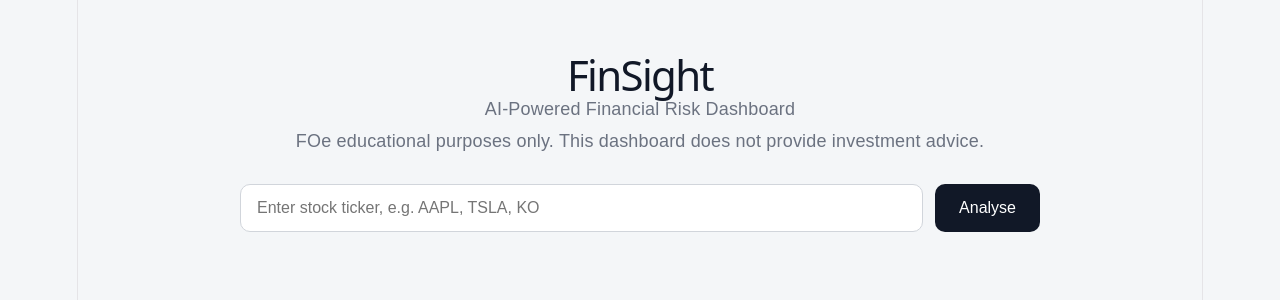
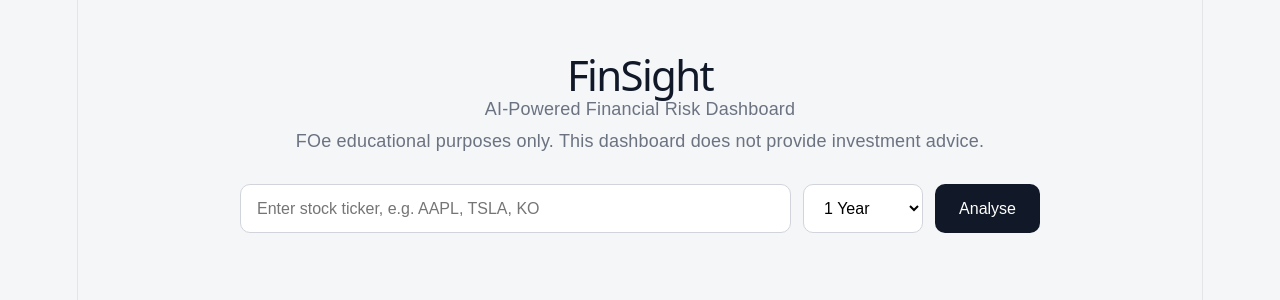
Before and after one commit to HY0831/finsight-financial-risk-dashboard, a React app in the folder frontend/: page / in a window 1280 px wide. Shown: the top 300 px of the page. Built offline with nearby package versions, Linux system fonts and the light colour scheme; the HTML template or start-up script is replaced by a standard one.

Commit message:
Add company name and period selection

```diff
--- a/frontend/src/App.css
+++ b/frontend/src/App.css
@@ -45,6 +45,13 @@ body {
   font-size: 16px;
 }
 
+.search-section select {
+  padding: 14px 16px;
+  border: 1px solid #d1d5db;
+  border-radius: 10px;
+  font-size: 16px;
+  background: white;
+}
 .search-section button {
   padding: 14px 24px;
   border: none;
@@ -53,6 +60,11 @@ body {
   color: white;
   font-size: 16px;
   cursor: pointer;
+}
+
+.search-section button:disabled {
+  background: #9ca3af;
+  cursor: not-allowed;
 }
 
 .search-section button:hover {
@@ -209,3 +221,8 @@ th {
   color: #9ca3af;
   margin-top: 6px;
 }
+
+.company-name {
+  font-weight: 600;
+  color: #374151;
+}
--- a/frontend/src/App.jsx
+++ b/frontend/src/App.jsx
@@ -12,6 +12,7 @@ import "./App.css";
 
 function App() {
   const [ticker, setTicker] = useState("");
+  const [period, setPeriod] = useState("1y");
   const [stockData, setStockData] = useState(null);
   const [loading, setLoading] = useState(false);
   const [error, setError] = useState("");
@@ -28,7 +29,7 @@ function App() {
 
     try {
       const response = await fetch(
-        `http://127.0.0.1:8000/analyze/${ticker.toUpperCase()}`
+        `http://127.0.0.1:8000/analyze/${ticker.toUpperCase()}?period=${period}`
       );
 
       if (!response.ok) {
@@ -70,6 +71,15 @@ function App() {
             }
           }}
         />
+        <select value={period} onChange={(e) => setPeriod(e.target.value)}>
+          <option value="1mo">1 Month</option>
+          <option value="3mo">3 Months</option>
+          <option value="6mo">6 Months</option>
+          <option value="1y">1 Year</option>
+          <option value="2y">2 Years</option>
+          <option value="3y">3 Years</option>
+          <option value="5y">5 Years</option>
+        </select>
         <button onClick={analyzeStock}>Analyse</button>
       </section>
 
@@ -81,6 +91,8 @@ function App() {
           <section className="stock-header">
             <div>
               <h2>{stockData.ticker}</h2>
+              <p className="company-name">{stockData.company_name}</p>
+              <p>Period Analysed: {stockData.period}</p>
               <p>Latest Price: ${stockData.latest_price}</p>
             </div>
             <span className={`risk-badge ${stockData.risk_level.toLowerCase().replace(" ", "-")}`}>
```
Also changed, not shown: 2 other files (tests, documents, lock files or other folders).
